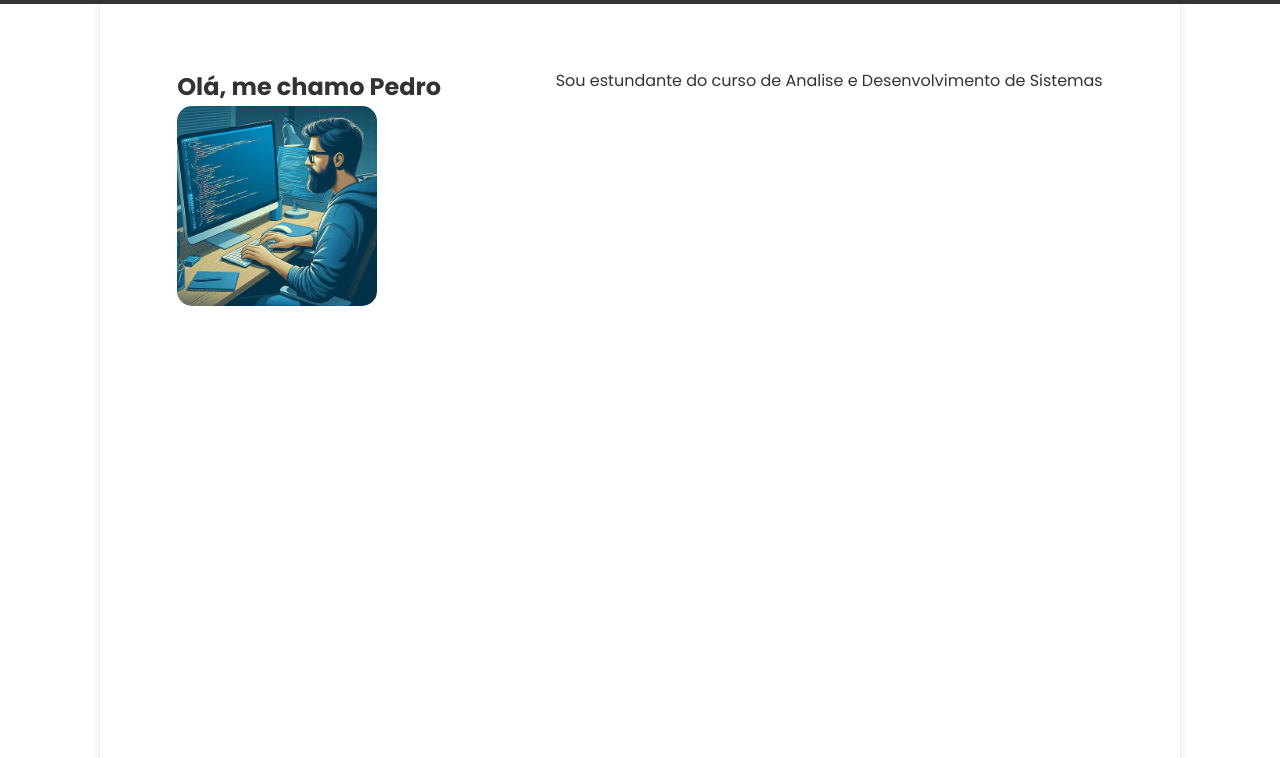
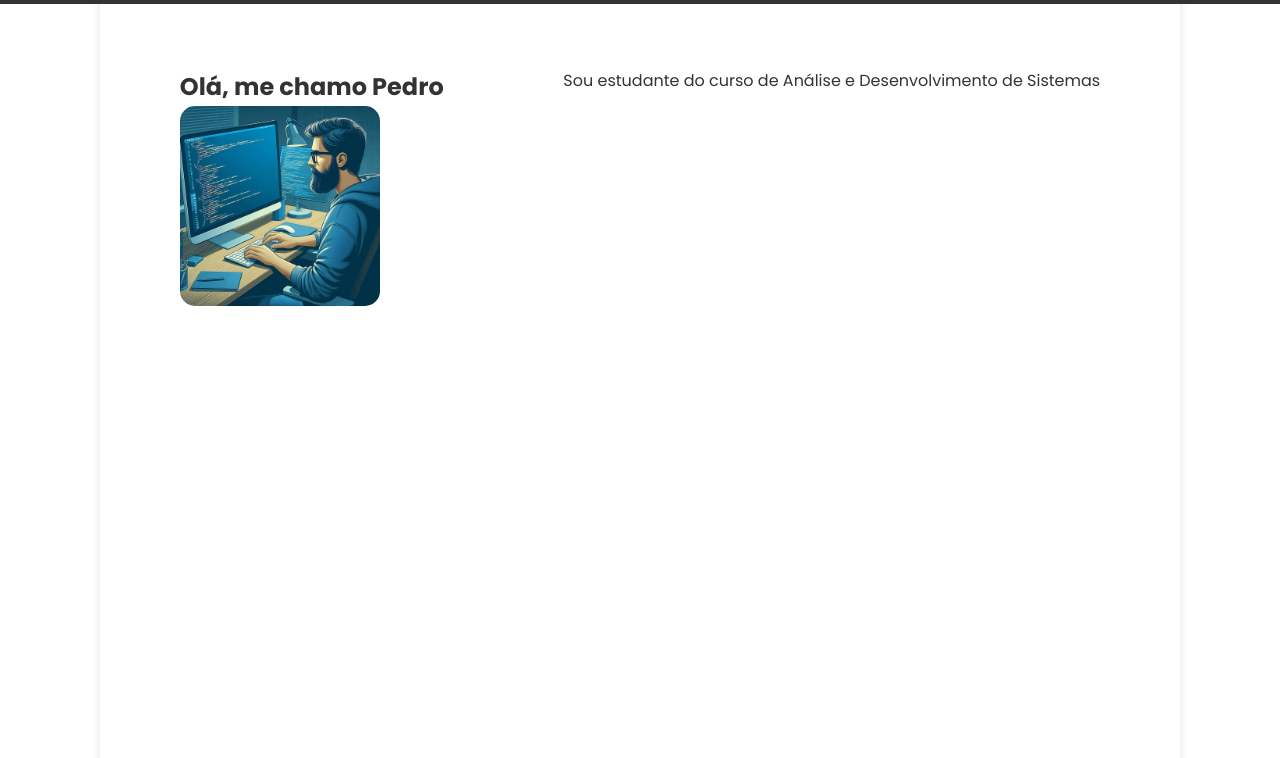
Before and after one commit to Pedrgois/pedrgois.github.io, a plain HTML site: page Index.html in a window 1280 px wide. Shown: the part 42-800 px from the top of the page. Drawn offline with Linux system fonts and the light colour scheme.

Commit message:
Update Index.html

```diff
--- a/Index.html
+++ b/Index.html
@@ -29,7 +29,7 @@
                 <h1>Olá, me chamo Pedro </h1>
                 <img src="sobre.jpg" alt="Pedro Gois">
             </div class="texto_sobre">
-                <p>Sou estundante do curso de Analise e Desenvolvimento de Sistemas</p>
+                <p>Sou estudante do curso de Análise e Desenvolvimento de Sistemas</p>
             </div>
         </section>
 
```
